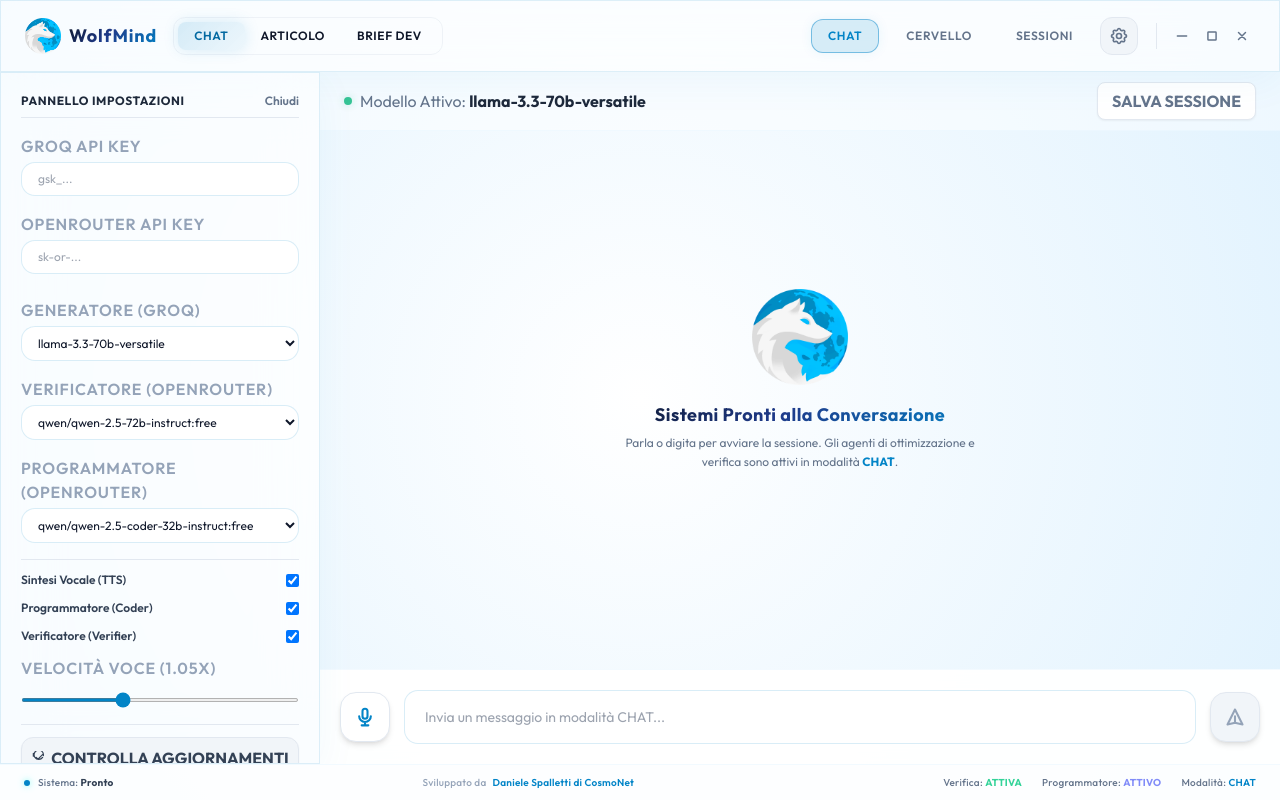
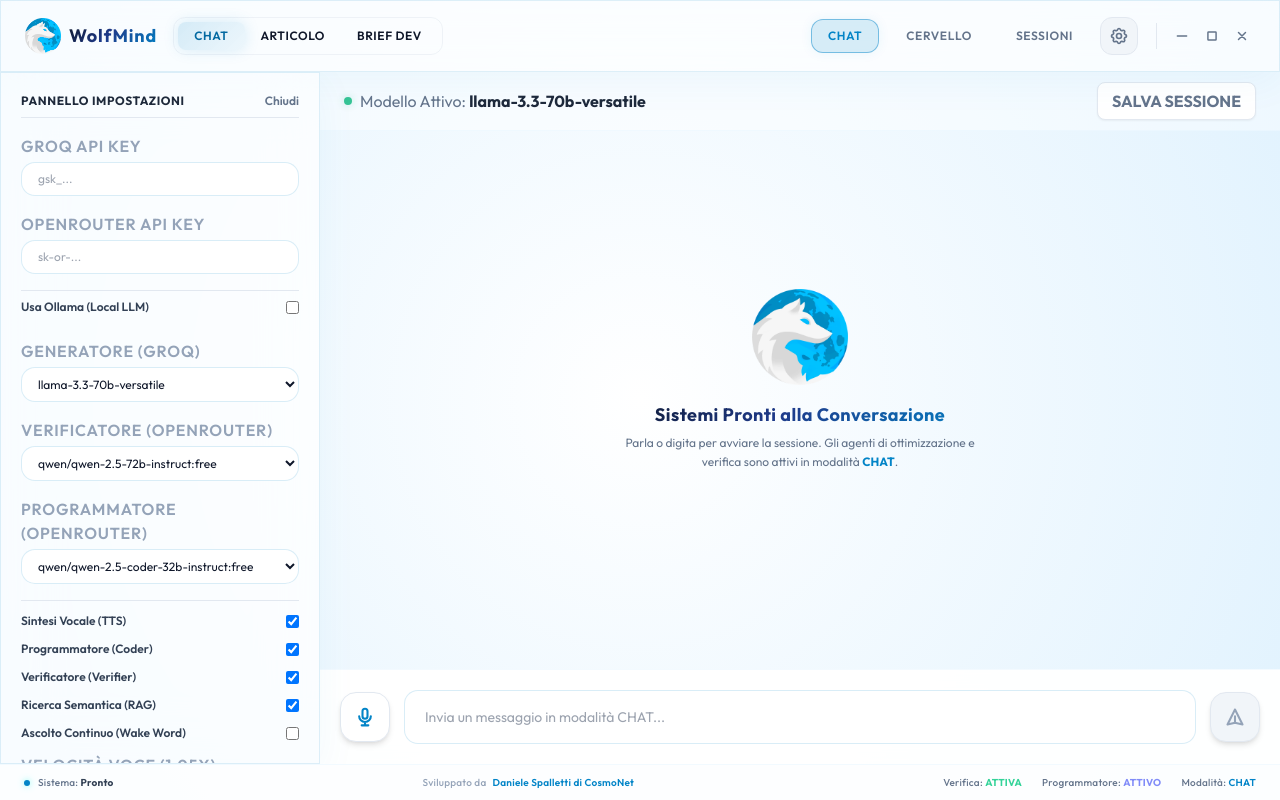
Before and after one commit to CosmoNetinfo/WolfMind, a React (Vite) app: page / in a window 1280 px wide. Both pictures are taken after a click on the button 1119 px from the left and 36 px from the top of the page. Built offline with nearby package versions, Linux system fonts and the light colour scheme; the HTML template or start-up script is replaced by a standard one.

Commit message:
Implementa Ollama, RAG locale e ascolto vocale continuo (Wake Word) e aggiorna il README

```diff
--- a/package.json
+++ b/package.json
@@ -1,7 +1,7 @@
 {
   "name": "tauri-app",
   "private": true,
-  "version": "0.1.11",
+  "version": "0.1.12",
   "type": "module",
   "scripts": {
     "dev": "vite",
--- a/src-tauri/tauri.conf.json
+++ b/src-tauri/tauri.conf.json
@@ -1,7 +1,7 @@
 {
   "$schema": "https://schema.tauri.app/config/2",
   "productName": "WolfMind",
-  "version": "0.1.11",
+  "version": "0.1.12",
   "identifier": "com.wolfmind.app",
   "build": {
     "beforeDevCommand": "npm run dev",
--- a/src/App.tsx
+++ b/src/App.tsx
@@ -18,6 +18,11 @@
   kb_max_tokens: number;
   auto_save_session: boolean;
   language: string;
+  ollama_enabled: boolean;
+  ollama_url: string;
+  ollama_model: string;
+  continuous_listening: boolean;
+  rag_enabled: boolean;
 }
 
 interface MessageUI {
@@ -45,7 +50,12 @@
     active_mode: 'chat',
     kb_max_tokens: 8000,
     auto_save_session: true,
-    language: 'it'
+    language: 'it',
+    ollama_enabled: false,
+    ollama_url: 'http://localhost:11434',
+    ollama_model: 'llama3',
+    continuous_listening: false,
+    rag_enabled: true
   });
 
   // UI state
@@ -79,6 +89,12 @@
   // Speech API refs
   const recognitionRef = useRef<any>(null);
   const chatEndRef = useRef<HTMLDivElement>(null);
+  const settingsRef = useRef(settings);
+  const isManuallyStoppedRef = useRef(false);
+
+  useEffect(() => {
+    settingsRef.current = settings;
+  }, [settings]);
 
   // Log message helper
   const addLog = async (msg: string) => {
@@ -144,30 +160,70 @@
     const SpeechRecognition = (window as any).SpeechRecognition || (window as any).webkitSpeechRecognition;
     if (SpeechRecognition) {
       const rec = new SpeechRecognition();
-      rec.continuous = false;
+      rec.continuous = settingsRef.current.continuous_listening;
       rec.interimResults = false;
       rec.lang = 'it-IT';
 
       rec.onstart = () => {
         setIsListening(true);
-        setStatusText('Ascolto attivo...');
+        setStatusText(settingsRef.current.continuous_listening ? 'Wake Word attive ("Ehi Wolf")...' : 'Ascolto attivo...');
       };
 
       rec.onresult = (event: any) => {
-        const resultText = event.results[0][0].transcript;
-        setInputText(prev => prev ? prev + ' ' + resultText : resultText);
+        const resultIndex = event.resultIndex;
+        const resultText = event.results[resultIndex][0].transcript;
         addLog(`STT: "${resultText}"`);
+
+        if (settingsRef.current.continuous_listening) {
+          const lowerText = resultText.toLowerCase();
+          const triggerWords = ['ehi wolf', 'ehi, wolf', 'hey wolf', 'hey, wolf', 'wolfmind', 'wolf mind'];
+          let matchedTrigger = '';
+          for (const trigger of triggerWords) {
+            if (lowerText.includes(trigger)) {
+              matchedTrigger = trigger;
+              break;
+            }
+          }
+
+          if (matchedTrigger) {
+            const triggerIdx = lowerText.indexOf(matchedTrigger);
+            let commandText = resultText.substring(triggerIdx + matchedTrigger.length).trim();
+            commandText = commandText.replace(/^[,\.\s\?\!]+/, '');
+
+            if (commandText) {
+              addLog(`Wake Word rilevata! Esecuzione comando: "${commandText}"`);
+              handleSendMessage(undefined, commandText);
+            } else {
+              addLog("Wake Word rilevata. In ascolto del comando...");
+              showToast("WolfMind ti ascolta...", 'info');
+            }
+          }
+        } else {
+          setInputText(prev => prev ? prev + ' ' + resultText : resultText);
+        }
       };
 
       rec.onerror = (event: any) => {
         addLog(`Errore STT: ${event.error}`);
-        setIsListening(false);
-        setStatusText('Pronto');
+        if (event.error !== 'no-speech' && !settingsRef.current.continuous_listening) {
+          setIsListening(false);
+          setStatusText('Pronto');
+        }
       };
 
       rec.onend = () => {
         setIsListening(false);
         setStatusText('Pronto');
+
+        if (settingsRef.current.continuous_listening && !isManuallyStoppedRef.current) {
+          setTimeout(() => {
+            try {
+              recognitionRef.current?.start();
+            } catch (err) {
+              // Silently ignore if already active
+            }
+          }, 300);
+        }
       };
 
       recognitionRef.current = rec;
@@ -183,9 +239,18 @@
     }
 
     if (isListening) {
+      isManuallyStoppedRef.current = true;
       recognitionRef.current.stop();
     } else {
-      recognitionRef.current.start();
+      isManuallyStoppedRef.current = false;
+      setupSpeechRecognition();
+      setTimeout(() => {
+        try {
+          recognitionRef.current.start();
+        } catch (e) {
+          addLog(`Errore avvio microfono: ${e}`);
+        }
+      }, 100);
     }
   };
 
@@ -232,12 +297,12 @@
   };
 
   // Send message pipeline
-  const handleSendMessage = async (e?: React.FormEvent) => {
+  const handleSendMessage = async (e?: React.FormEvent, directQuery?: string) => {
     if (e) e.preventDefault();
-    if (!inputText.trim()) return;
+    const userQuery = directQuery ? directQuery.trim() : inputText.trim();
+    if (!userQuery) return;
 
-    const userQuery = inputText.trim();
-    setInputText('');
+    if (!directQuery) setInputText('');
     setStatusText('Generazione risposta...');
 
     const now = new Date().toLocaleTimeString();
@@ -251,7 +316,20 @@
     setMessages(prev => [...prev, userMsg]);
 
     const activeProfilePrompt = profiles[settings.active_mode === 'brief' ? 'dev-brief' : settings.active_mode] || '';
-    const kbContext = compileKBContext();
+
+    let kbContext = '';
+    if (settings.rag_enabled) {
+      try {
+        kbContext = await invoke<string>('query_kb_rag', { query: userQuery, maxResults: 3 });
+        addLog("RAG: Recuperato contesto pertinente dal cervello locale.");
+      } catch (e) {
+        addLog(`Errore RAG: ${e}. Uso del fallback piatto.`);
+        kbContext = compileKBContext();
+      }
+    } else {
+      kbContext = compileKBContext();
+    }
+
     const compiledSystemPrompt = `${activeProfilePrompt}\n\nCONTESTO KNOWLEDGE BASE DI RIFERIMENTO:\n${kbContext}`;
 
     const history: ChatMessage[] = messages.map(m => ({
@@ -271,12 +349,15 @@
     setMessages(prev => [...prev, assistantMsgPlaceholder]);
 
     try {
-      // 1. Generator Agent (Groq)
+      // 1. Generator Agent (Groq / Ollama)
       let aiResponse = await sendMessageToGroq(
         settings.groq_api_key,
         settings.groq_model,
         compiledSystemPrompt,
-        history
+        history,
+        settings.ollama_enabled,
+        settings.ollama_url,
+        settings.ollama_model
       );
 
       // 1.5 Coder Agent (OpenRouter) - Refines code output if active & detected
@@ -606,6 +687,43 @@
             </div>
           </div>
 
+          {/* Ollama local configuration */}
+          <div className="pt-2 border-t border-slate-200 space-y-4">
+            <div className="flex items-center justify-between">
+              <span className="text-xs font-semibold text-slate-700">Usa Ollama (Local LLM)</span>
+              <input
+                type="checkbox"
+                checked={settings.ollama_enabled}
+                onChange={(e) => handleSaveSettings({ ...settings, ollama_enabled: e.target.checked })}
+                className="rounded border-slate-300 text-glowCyan focus:ring-glowCyan bg-white"
+              />
+            </div>
+            {settings.ollama_enabled && (
+              <>
+                <div>
+                  <label className="block text-xxs font-semibold uppercase text-slate-400 tracking-wider mb-1">Ollama URL</label>
+                  <input
+                    type="text"
+                    value={settings.ollama_url}
+                    onChange={(e) => handleSaveSettings({ ...settings, ollama_url: e.target.value })}
+                    placeholder="http://localhost:11434"
+                    className="w-full premium-input text-xs px-4 py-2"
+                  />
+                </div>
+                <div>
+                  <label className="block text-xxs font-semibold uppercase text-slate-400 tracking-wider mb-1">Ollama Model</label>
+                  <input
+                    type="text"
+                    value={settings.ollama_model}
+                    onChange={(e) => handleSaveSettings({ ...settings, ollama_model: e.target.value })}
+                    placeholder="llama3"
+                    className="w-full premium-input text-xs px-4 py-2"
+                  />
+                </div>
+              </>
+            )}
+          </div>
+
           {/* AI Models configuration */}
           <div className="space-y-4 pt-2">
             <div>
@@ -672,6 +790,37 @@
                 type="checkbox"
                 checked={settings.verifier_enabled}
                 onChange={(e) => handleSaveSettings({ ...settings, verifier_enabled: e.target.checked })}
+                className="rounded border-slate-300 text-glowCyan focus:ring-glowCyan bg-white"
+              />
+            </div>
+            <div className="flex items-center justify-between">
+              <span className="text-xs font-semibold text-slate-700">Ricerca Semantica (RAG)</span>
+              <input
+                type="checkbox"
+                checked={settings.rag_enabled}
+                onChange={(e) => handleSaveSettings({ ...settings, rag_enabled: e.target.checked })}
+                className="rounded border-slate-300 text-glowCyan focus:ring-glowCyan bg-white"
+              />
+            </div>
+            <div className="flex items-center justify-between">
+              <span className="text-xs font-semibold text-slate-700">Ascolto Continuo (Wake Word)</span>
+              <input
+                type="checkbox"
+                checked={settings.continuous_listening}
+                onChange={(e) => {
+                  const val = e.target.checked;
+                  handleSaveSettings({ ...settings, continuous_listening: val });
+                  setTimeout(() => {
+                    setupSpeechRecognition();
+                    if (val) {
+                      addLog("Wake Word abilitate. Avvio microfono...");
+                      recognitionRef.current?.start();
+                    } else {
+                      addLog("Wake Word disabilitate. Arresto microfono...");
+                      recognitionRef.current?.stop();
+                    }
+                  }, 150);
+                }}
                 className="rounded border-slate-300 text-glowCyan focus:ring-glowCyan bg-white"
               />
             </div>
--- a/src/services/ai.ts
+++ b/src/services/ai.ts
@@ -15,16 +15,46 @@
   apiKey: string,
   model: string,
   systemPrompt: string,
-  conversationHistory: ChatMessage[]
+  conversationHistory: ChatMessage[],
+  ollamaEnabled?: boolean,
+  ollamaUrl?: string,
+  ollamaModel?: string
 ): Promise<string> {
-  if (!apiKey) {
-    throw new Error("API Key di Groq mancante. Inseriscila nella sidebar.");
-  }
-
   const messages = [
     { role: 'system', content: systemPrompt },
     ...conversationHistory
   ];
+
+  if (ollamaEnabled) {
+    const baseUrl = (ollamaUrl || 'http://localhost:11434').replace(/\/$/, '');
+    try {
+      const response = await fetch(`${baseUrl}/v1/chat/completions`, {
+        method: 'POST',
+        headers: {
+          'Content-Type': 'application/json'
+        },
+        body: JSON.stringify({
+          model: ollamaModel || 'llama3',
+          messages,
+          temperature: 0.7,
+        })
+      });
+
+      if (!response.ok) {
+        throw new Error(`Errore HTTP Ollama: ${response.status}`);
+      }
+
+      const data = await response.json();
+      return data.choices[0]?.message?.content || '';
+    } catch (error: any) {
+      console.error("Ollama API error:", error);
+      throw new Error(error.message || "Impossibile connettersi al server locale Ollama. Assicurati che sia avviato.");
+    }
+  }
+
+  if (!apiKey) {
+    throw new Error("API Key di Groq mancante. Inseriscila nella sidebar.");
+  }
 
   try {
     const response = await fetch('https://api.groq.com/openai/v1/chat/completions', {
```
Also changed, not shown: 2 other files (tests, documents, lock files or other folders).
